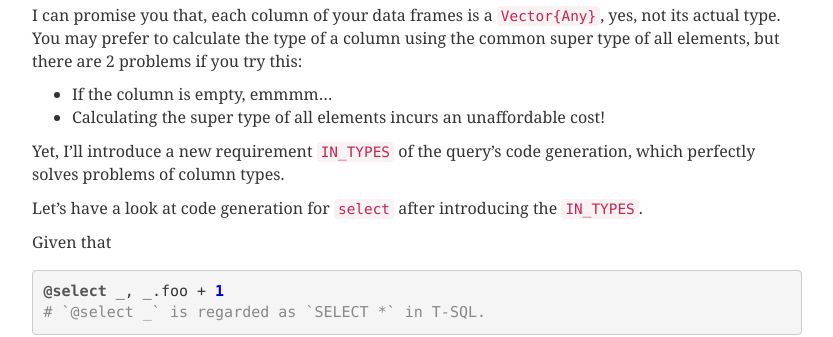
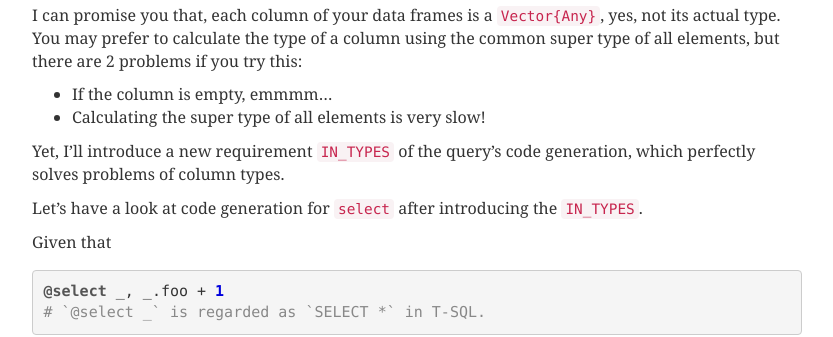
Before and after one commit to thautwarm/MLStyle.jl, a Sphinx documentation site: the page built from docs/tutorials/query-lang.md, in a window 1280 px wide and 900 px high, scrolled down 6905 px. Shown: the part 154-491 px from the top of the window, without its empty margins (38-871 px from the left). Built offline with Sphinx 7.4.7, drawn with Linux system fonts in a browser that asks for light colours.

Commit message:
Update docs/tutorials/query-lang.md
Co-authored-by: Mason Protter <mason.protter@icloud.com>

```diff
--- a/docs/tutorials/query-lang.md
+++ b/docs/tutorials/query-lang.md
@@ -351,7 +351,7 @@ You may prefer to calculate the type of a column using the common super type of
 2 problems if you try this:
 
 - If the column is empty, emmmm...
-- Calculating the super type of all elements incurs an unaffordable cost!
+- Calculating the super type of all elements is very slow!
 
 Yet, I'll introduce a new requirement `IN_TYPES` of the query's code generation, which perfectly solves problems of column types.
 
```
